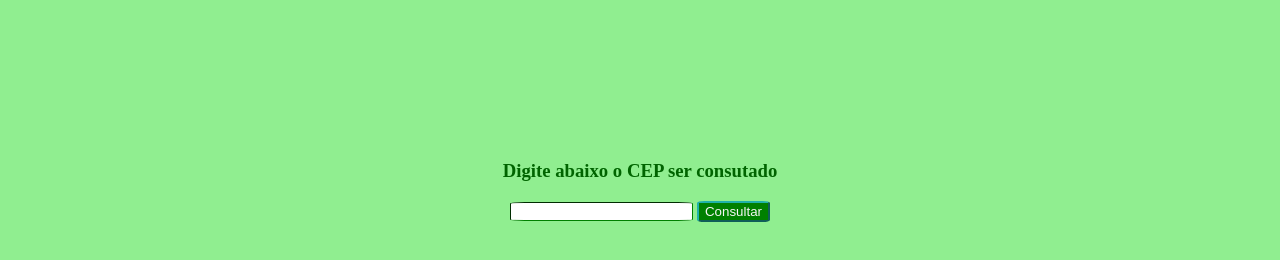
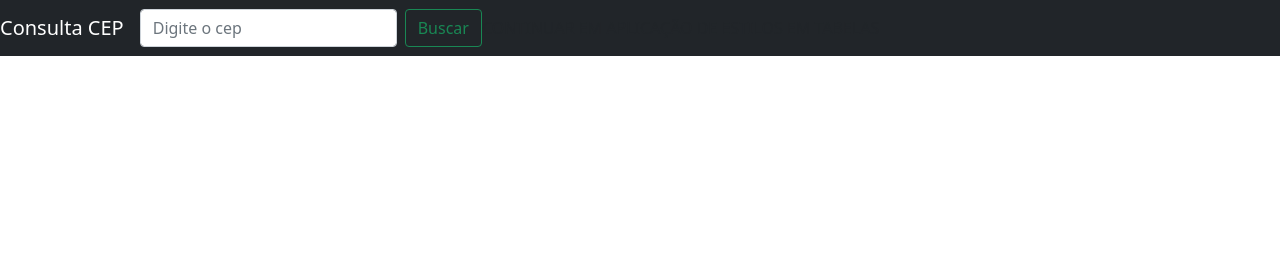
Before and after one commit to BruLekichLouro/Relembrando_jQuery_Ajax, a plain HTML site: page index.html in a window 1280 px wide. Drawn offline with Linux system fonts and the light colour scheme.

Commit message:
Adicionando a navbar e a função com requisição ajax para trazer as informações a partir do CEP digitado na navbar

```diff
--- a/index.html
+++ b/index.html
@@ -4,17 +4,21 @@
     <meta charset="UTF-8">
     <meta http-equiv="X-UA-Compatible" content="IE=edge">
     <meta name="viewport" content="width=device-width, initial-scale=1.0">
-    <link rel="stylesheet" href="style.css">
+    <link rel="stylesheet" type="text/css" href="style.css">
+    <link rel="stylesheet" type="text/css" href="bootstrap-5.1.3-dist/css/bootstrap.min.css">
     <script  type="text/javascript" src="js/main.js"></script>
     <script type="text/javascript" src="js/jquery.min.js"></script>
     <title>Minha página</title>
 </head>
 <body>
-    <h3>Digite abaixo o CEP ser consutado</h3>
-    <input id="cep">
-    <button type="button" onclick="consultaCep()">Consultar</button>
-    <p id="logradouro"></p>
-    <p id="localidade"></p>
-    <p id="uf"></p>
+    <nav class="navbar navbar-expand-lg navbar-dark bg-dark">
+        <a class="navbar-brand">Consulta CEP</a>
+            <div class="d-flex">
+              <input class="form-control me-2" type="search" placeholder="Digite o cep" id="cep" >
+              <button class="btn btn-outline-success" onclick="consultaCep()" >Buscar</button>
+            </div> CONTINUAR EM APLICAÇÃO DE ESTILOS EM TABELAS
+      </nav>
+
+
 </body>
 </html>
--- a/js/main.js
+++ b/js/main.js
@@ -2,16 +2,16 @@ function consultaCep(){
     var cep = document.getElementById("cep").value;
     var url = "https://viacep.com.br/ws/" + cep+"/json/";
     console.log(url);
-    $.ajax({
+    $.ajax({ //é uma requidsição que não recarrega a página. O submit recarrega
         url: url,
         type:"GET",
         success: function(response) {
             console.log(response.logradouro);
             //document.getElementById("logradouro").innerHTML = response.logradouro;
-            $("#logradouro").html(response.logradouro);//utilizando jQuery: pego o id
+            //$("#logradouro").html(response.logradouro);//utilizando jQuery: pego o id
             // e passo para o html o que eu quero que ele mostre
-            document.getElementById("uf").innerHTML = response.uf;
-            document.getElementById("localidade").innerHTML = response.localidade;
+            //document.getElementById("uf").innerHTML = response.uf;
+            //document.getElementById("localidade").innerHTML = response.localidade;
         }
     });
 }
--- a/style.css
+++ b/style.css
@@ -1,24 +1,3 @@
-body{
-    text-align: center;
-    background-color: lightgreen;
-    margin: 10rem;
+.text{
+    color: pink;
 }
-input{
-    border-color: green;
-    border-radius: 8%;
-    border-width: 1px;
-}
-button{
-    background-color: green;
-    border-color: lightseagreen;
-    color: whitesmoke;
-    border-radius: 10%;
-
-}
-h3{
-    color: darkgreen;
-}
-p{
-    width: 70%;
-    text-align: left;
-}
```
Also changed, not shown: explicacoes.html (+3 -1 lines).
